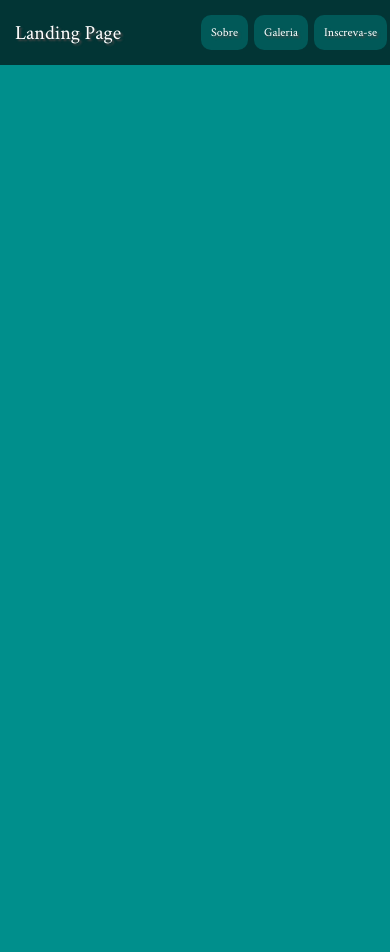
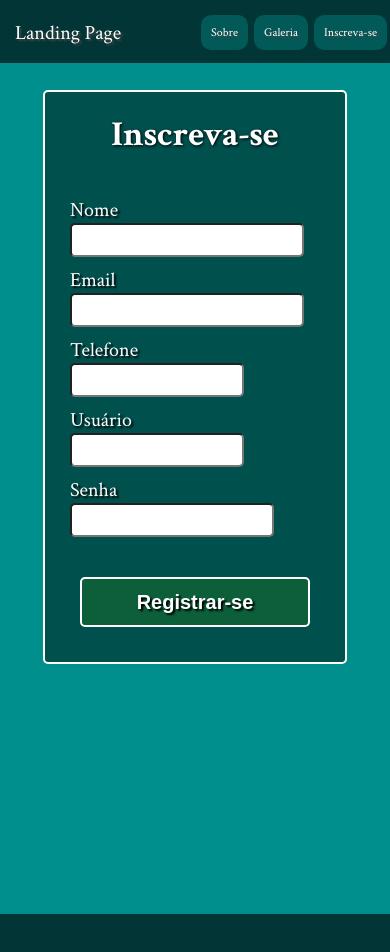
Before and after one commit to paulovsguia/landing-page, a plain HTML site: page abas/inscrevase.html in a window 390 px wide. Before the commit the page ends 844 px from the top, so only its background shows below. Drawn offline with Linux system fonts and the light colour scheme; a web font is replaced by a local one.

Commit message:
add aba inscrevase

```diff
--- a/abas/inscrevase.html
+++ b/abas/inscrevase.html
@@ -22,6 +22,26 @@
             </ul>
         </nav>
     </header>
+    <div class="container3">
+        <div class="inscricao">
+            <h1>Inscreva-se</h1>
+            <form action="#" method="post" class="login-form">
+                <label for="nome">Nome</label><br>
+                <input type="text" id="nome" name="nome" required><br>
+                <label for="email">Email</label><br>
+                <input type="text" id="email" name="email" required><br>
+                <label for="telefone">Telefone</label><br>
+                <input type="tel" id="telefone" name="telefone" pattern="[0-9]{11}" required oninput="this.value=this.value.replace(/[^0-9]/g,'')"><br>
+                <label for="username">Usuário</label><br>
+                <input type="text" id="username" name="username" required><br>
+                <label for="password">Senha</label><br>
+                <input type="password" id="password" name="password" required><br>
+            </form>
+            <form class="button">
+                <button type="submit">Registrar-se</button><br>
+            </form>
+        </div>
+    </div>
     <footer></footer>
 </body>
 </html>
--- a/style.css
+++ b/style.css
@@ -94,6 +94,73 @@ nav>ul>li>a:hover{
     margin: 10px;
     border-radius: 50px;
 }
+.container3{
+    margin: 160px auto 0 auto;
+    width: 80%;
+    min-height: 100vh;
+}
+.inscricao{
+    margin: 20px auto;
+    display: flex;
+    flex-direction: column;
+    align-items: center;
+    width: 800px;
+    height: 840px;
+    background-color: #00504e;
+    border: solid 2px white;
+    border-radius: 5px;
+}
+.inscricao>h1{
+    font-size: 60px;
+    padding: 40px 0 15px 0;
+}
+.login-form{
+    font-size: 35px;
+    margin-bottom: 25px;
+    padding: 30px;
+    text-align: left;
+    color: white;
+    text-shadow: 2px 2px 2px black;
+}
+.login-form>input{
+    width: 670px;
+    height: 40px;
+    color: #023535;
+    font-weight: normal;
+    font-size: 20px;
+    border-radius: 5px;
+}
+.login-form>input:hover{
+    background-color: rgba(255, 255, 255, 0.897);
+}
+#telefone{
+    width: 300px;
+}
+#username{
+    width: 300px;
+}
+#password{
+    width: 450px;
+}
+.button{
+    text-align: center;
+    margin-bottom: 70px;
+}
+.button>button{
+    width: 450px;
+    height: 80px;
+    background-color: #0c5f39;
+    color: white;
+    font-size: 30px;
+    border: solid white 2px;
+    border-radius: 5px;
+    font-weight: bold;
+    text-shadow: 2px 2px 2px black;
+}
+.button>button:hover{
+    background-color: #0d683f;
+    cursor: pointer;
+}
 footer{
     height: 100px;
     background-color: #023535;
@@ -161,3 +228,74 @@ footer{
         margin:-45px auto 15px auto;
     }
 }
+@media screen and (max-width:1025px){
+    .container3{
+        width: 100%;
+        display: flex;
+        justify-content: center;
+    }
+    .inscricao{
+        width: 500px;
+        height: 700px;
+        margin-bottom: 65px;
+    }
+    .login-form{
+        font-size: 25px;
+        margin-bottom: 25px;
+    }
+    .login-form>input{
+        width: 400px;
+        height: 30px;
+        margin-bottom: 15px;
+    }
+    .button>button{
+        width: 370px;
+        height: 60px;
+        font-size: 25px;
+    }
+    .inscricao>h1{
+        font-size: 45px;
+        padding: 30px 0 10px 0;
+    }
+}
+@media screen and (max-width:720px){
+    .container3{
+        margin: 70px auto 0 auto;
+    }
+    .inscricao{
+        width: 300px;
+        height: 570px;
+        margin-bottom: 45px;
+    }
+    .login-form{
+        font-size: 20px;
+        margin-bottom: 0;
+        width: 250px;
+    }
+    .login-form>input{
+        width: 230px;
+        height: 30px;
+        margin-bottom: 10px;
+    }
+    .button{
+        margin-bottom: 35px;
+    }
+    .button>button{
+        width: 230px;
+        height: 50px;
+        font-size: 20px;
+    }
+    .inscricao>h1{
+        font-size: 35px;
+        padding: 20px 0 10px 0;
+    }
+    #telefone{
+        width: 170px;
+    }
+    #username{
+        width: 170px;
+    }
+    #password{
+        width: 200px;
+    }
+}
```
